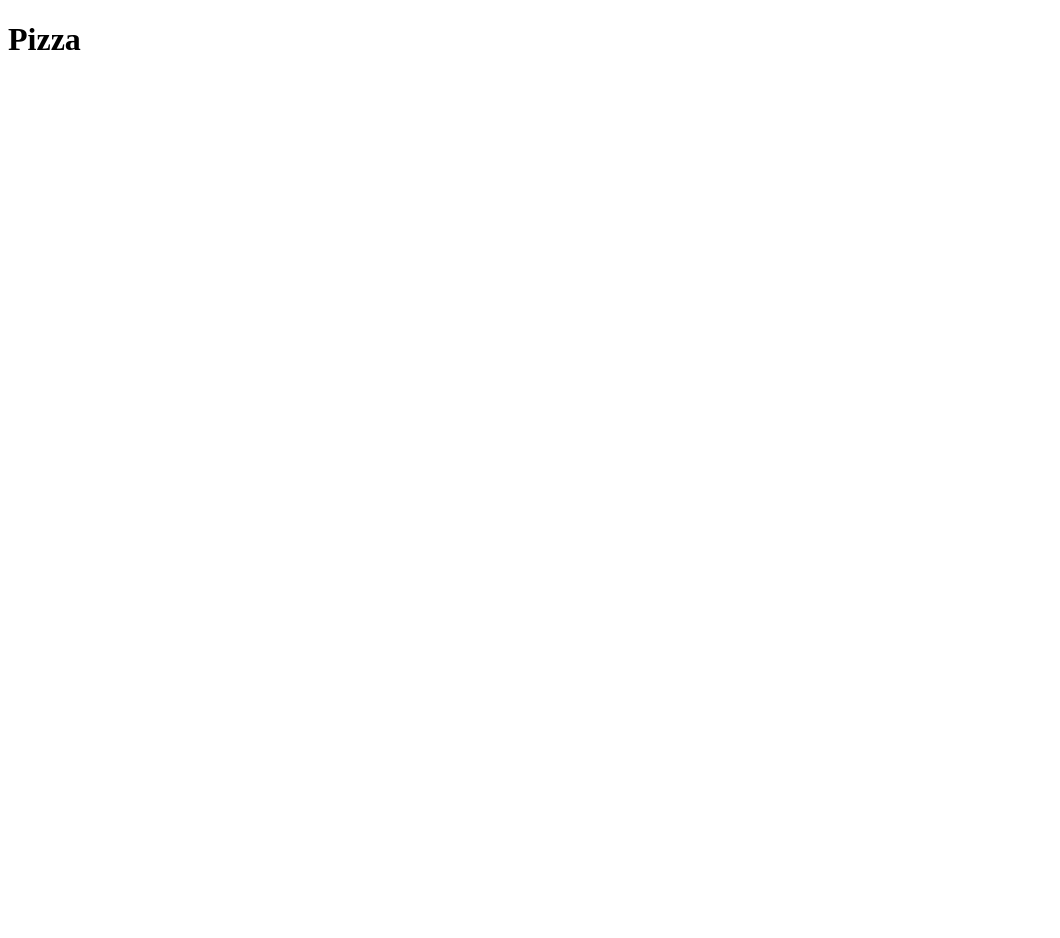
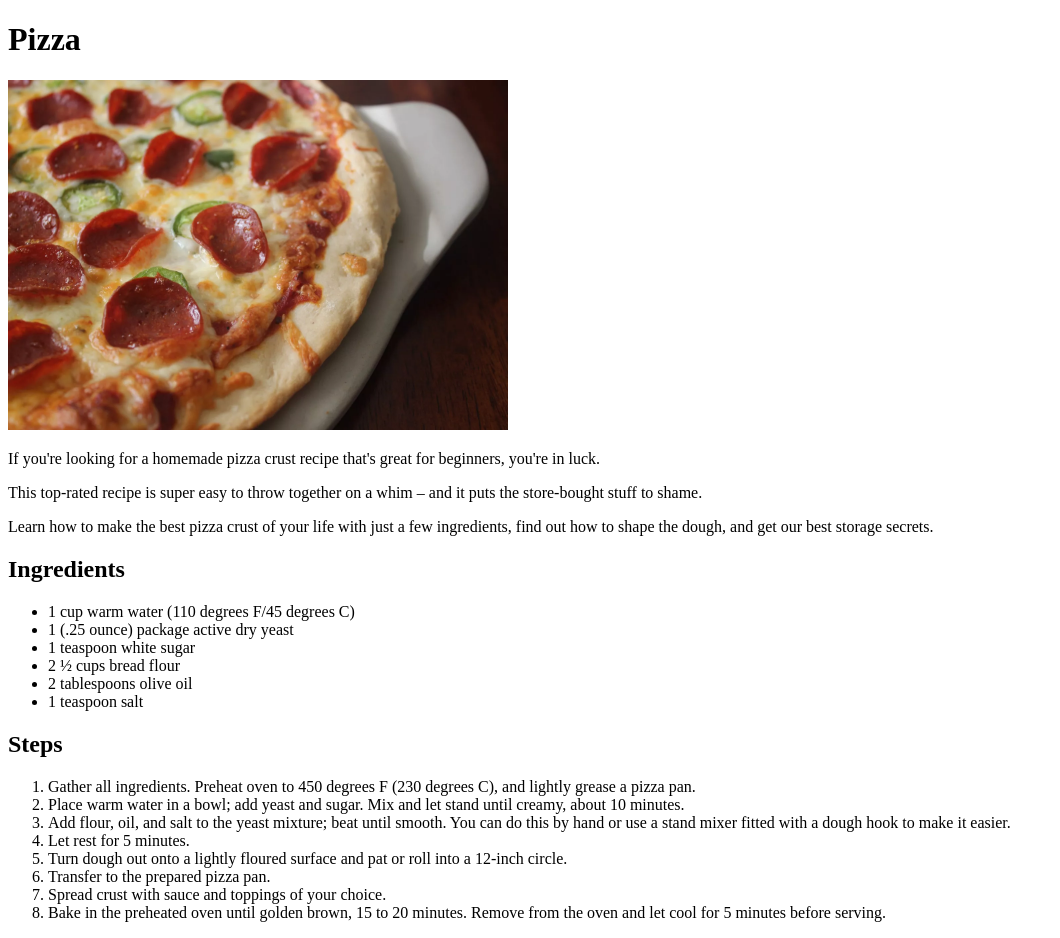
Before and after one commit to mikels0n/odin-recipes, a plain HTML site: page recipes/pizza.html in a window 1280 px wide. Shown: the whole page, without its empty margins (0-1060 px from the left). Before the commit the page ends 800 px from the top, so only its background shows below. Drawn offline with Linux system fonts and the light colour scheme.

Commit message:
Content of pizza.html added

```diff
--- a/recipes/pizza.html
+++ b/recipes/pizza.html
@@ -7,5 +7,29 @@
 </head>
 <body>
     <h1>Pizza</h1>
+    <img src="pizzapic.webp" alt="Pizza" width="500" height="350">
+    <p>If you're looking for a homemade pizza crust recipe that's great for beginners, you're in luck.</p>
+    <p>This top-rated recipe is super easy to throw together on a whim – and it puts the store-bought stuff to shame.</p>
+    <p>Learn how to make the best pizza crust of your life with just a few ingredients, find out how to shape the dough, and get our best storage secrets.</p>
+    <h2>Ingredients</h2>
+    <ul>
+        <li>1 cup warm water (110 degrees F/45 degrees C)</li>
+        <li>1 (.25 ounce) package active dry yeast</li>
+        <li>1 teaspoon white sugar
+        <li>2 ½ cups bread flour</li>
+        <li>2 tablespoons olive oil</li>
+        <li>1 teaspoon salt</li>
+    </ul>
+    <h2>Steps</h2>
+    <ol>
+        <li>Gather all ingredients. Preheat oven to 450 degrees F (230 degrees C), and lightly grease a pizza pan.</li>
+        <li>Place warm water in a bowl; add yeast and sugar. Mix and let stand until creamy, about 10 minutes.</li>
+        <li>Add flour, oil, and salt to the yeast mixture; beat until smooth. You can do this by hand or use a stand mixer fitted with a dough hook to make it easier.</li>
+        <li>Let rest for 5 minutes.</li>
+        <li>Turn dough out onto a lightly floured surface and pat or roll into a 12-inch circle.</li>
+        <li>Transfer to the prepared pizza pan.</li>
+        <li>Spread crust with sauce and toppings of your choice.</li>
+        <li>Bake in the preheated oven until golden brown, 15 to 20 minutes. Remove from the oven and let cool for 5 minutes before serving.</li>
+    </ol>
 </body>
 </html>
```
Also changed, not shown: index.html (+1 -0 lines), recipes/pizzapic.webp (added).
